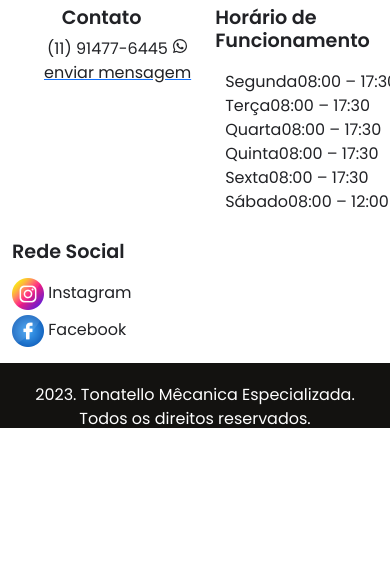
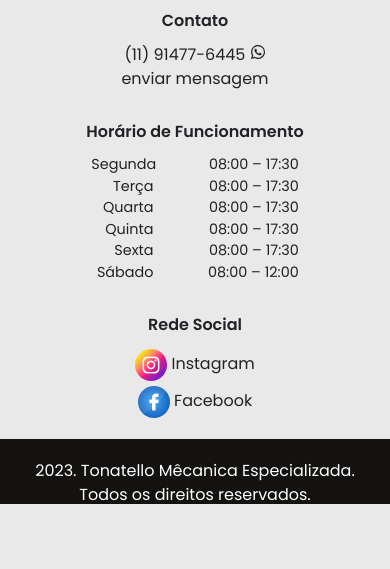
Before and after one commit to gilvanflorencio/MecanicaTonatello, a web app: file index.html in a window 390 px wide. Shown: the part 1364-1933 px from the top of the page. Before the commit the page ends 1792 px from the top, so only its background shows below. Run offline with its HTML, style and script files only (its server is not run), Linux system fonts and the light colour scheme; some libraries are stand-ins or nearby versions.

Commit message:
social media 2

```diff
--- a/css/style.css
+++ b/css/style.css
@@ -23,6 +23,7 @@ body {
   margin: 0px;
   padding: 0;
   position: relative;
+  background-color: #e9e9e9;
 }
 
 body,
@@ -206,7 +207,12 @@ header {
 }
 
 /*////////////////////// AREA PARA CONTATO DA PAGINA//////// */
-
+a{
+  text-decoration: none;
+}
+ul{
+  list-style: none;
+}
 .col .whatsapp li p{
   list-style: none;
   font-size: 1rem;
@@ -268,19 +274,61 @@ footer {
 }
 
 /*/////////////////////// MEDIA QUERIES LAPTOP////////////////// */
-@media (max-width: 1000) {
+
+/*///////////////////////MEDIA QUERIES TABLETS //////////////////////////*/
+@media (max-width: 800px) {
+  .colRede{
+    display: flex;
+  }
+  .col{
+    padding: 5px;
+  }
+
+.col .horario{
+  padding: 5px;
+}
+h2{
+  font-size: 1.0em;
+}
+.col .whatsapp{
+  padding: 5px;
+}
+.col ul li{
+  font-size: 0.9em;
+}
+.col .horario li{
+  font-size: 0.9em;
 }
 
-/*///////////////////////MEDIA QUERIES TABLETS //////////////////////////*/
-@media (max-width: 767px) {
-  h1 {
-  }
 }
 
 /*///////////////////////MEDIA QUERIES CELULAR //////////////////////////*/
-@media (max-width: 480px) {
-  h1 {
+@media (max-width: 510px) {
+  h2 {
+    font-size: 1.0em;
+    text-align: center;
   }
+
+  .row{
+    display: flex;
+    flex-direction: column;
+    align-items: center;
+    align-self: center;
+    margin: auto;
+    text-align: inherit;
+  }
+
+  .col .horario{
+    text-align: right;
+  }
+
+  .redeSocial{
+   text-align: center;
+}
+.redeSocial .instagram{
+  margin-right: 0;
+}
+
   footer {
     margin-bottom: calc(var(--menu-height) + 0px);
   }
--- a/index.html
+++ b/index.html
@@ -185,11 +185,9 @@
             data-bs-parent="#accordionFlushExample"
           >
             <div class="accordion-body">
-              Somos um centro automotivo especialista em deixar a suspensão do
-              seu carro com especificações de fábrica, trabalhamos com todas as
-              peças que compõem a estrutura do seu carro: Amortecedor, mola,
-              pivô, coxim, barra estabilizadora e as buchas, e o melhor de tudo,
-              te damos garantia de 1 ano em todas as peças trocadas.
+              A manutenção periódica do motor precisa ser feita, no mínimo, uma
+              vez ao ano ou a cada 10 mil quilômetros rodados. Esta
+              periodicidade ajuda a manter o motor regulado.
             </div>
           </div>
         </div>
@@ -330,17 +328,17 @@
       </div>
     </section>
 
-    <div class="container">
-      <div class="row align-items-start">
+    <div class="container colRede">
+      <div class="row">
         <div class="col">
           <h2 style="text-align: center">Contato</h2>
           <ul class="whatsapp">
             <li>
-             <p> (11) 91477-6445 <ion-icon name="logo-whatsapp"></ion-icon></p>
+              <p>(11) 91477-6445 <ion-icon name="logo-whatsapp"></ion-icon></p>
             </li>
             <li>
               <a href="https://api.whatsapp.com/send/?phone=5511914776445">
-                <p> enviar mensagem</p>
+                <p>enviar mensagem</p>
               </a>
             </li>
           </ul>
@@ -359,9 +357,18 @@
         <div class="col">
           <h2>Rede Social</h2>
           <ul class="redeSocial">
-            <li class="instagram"><a href="https://www.instagram.com/tonatellomecanica/"><img src="assets/image/instagram.png" alt="instagram"> Instagram</a></li>
-            <li><a href="https://www.facebook.com/tonatellomecanica?locale=pt_BR"><img src="assets/image/facebook.png" alt="facebook"> Facebook</a></li>
-
+            <li class="instagram">
+              <a href="https://www.instagram.com/tonatellomecanica/"
+                ><img src="assets/image/instagram.png" alt="instagram" />
+                Instagram</a
+              >
+            </li>
+            <li>
+              <a href="https://www.facebook.com/tonatellomecanica?locale=pt_BR"
+                ><img src="assets/image/facebook.png" alt="facebook" />
+                Facebook</a
+              >
+            </li>
           </ul>
         </div>
       </div>
@@ -381,7 +388,7 @@
       crossorigin="anonymous"
     ></script>
 
-    <link rel="shortcut icon" href="favicon.ico">
+    <link rel="shortcut icon" href="favicon.ico" />
 
     <script src="jquery/dist/jquery.min.js"></script>
 
```
